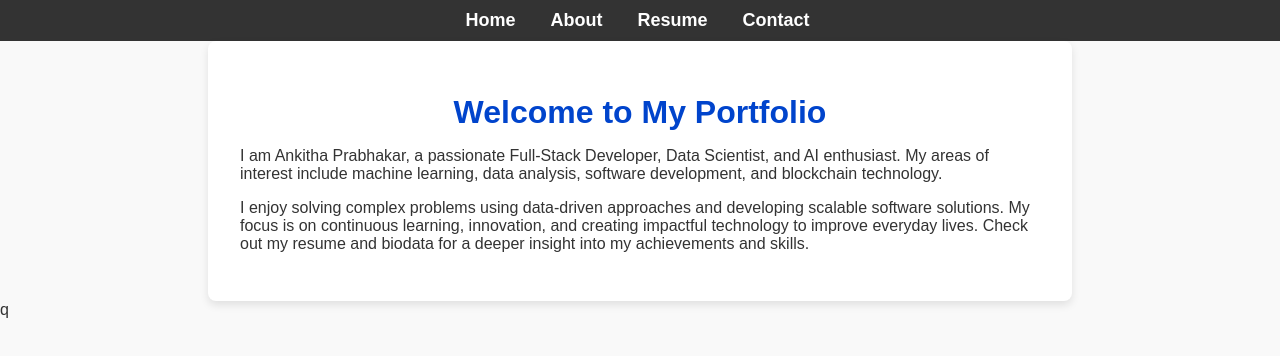
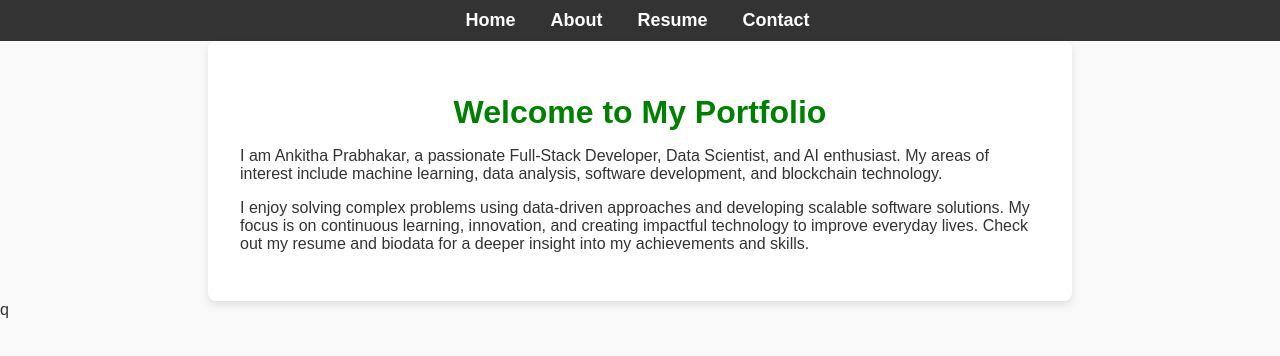
Before and after one commit to ankithaPrabhakar/portfolio, a plain HTML site: page index.html in a window 1280 px wide. Drawn offline with Linux system fonts and the light colour scheme.

Commit message:
Update index.html

```diff
--- a/index.html
+++ b/index.html
@@ -18,7 +18,7 @@
         </ul>
     </nav>
     <main>
-        <h1>Welcome to My Portfolio</h1>
+        <h1 style="color: green">Welcome to My Portfolio</h1>
         <p>
             I am Ankitha Prabhakar, a passionate Full-Stack Developer, Data Scientist, and AI enthusiast.
             My areas of interest include machine learning, data analysis, software development, and blockchain technology.
```
